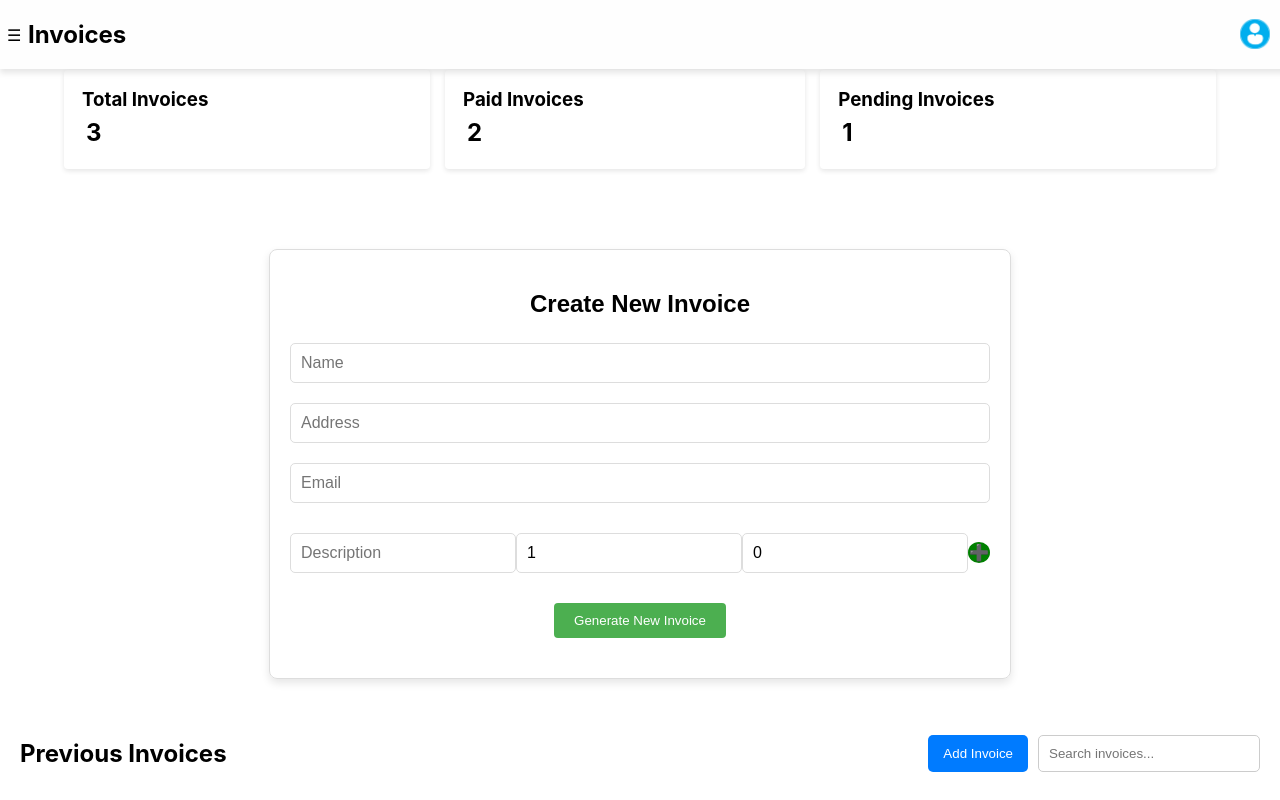
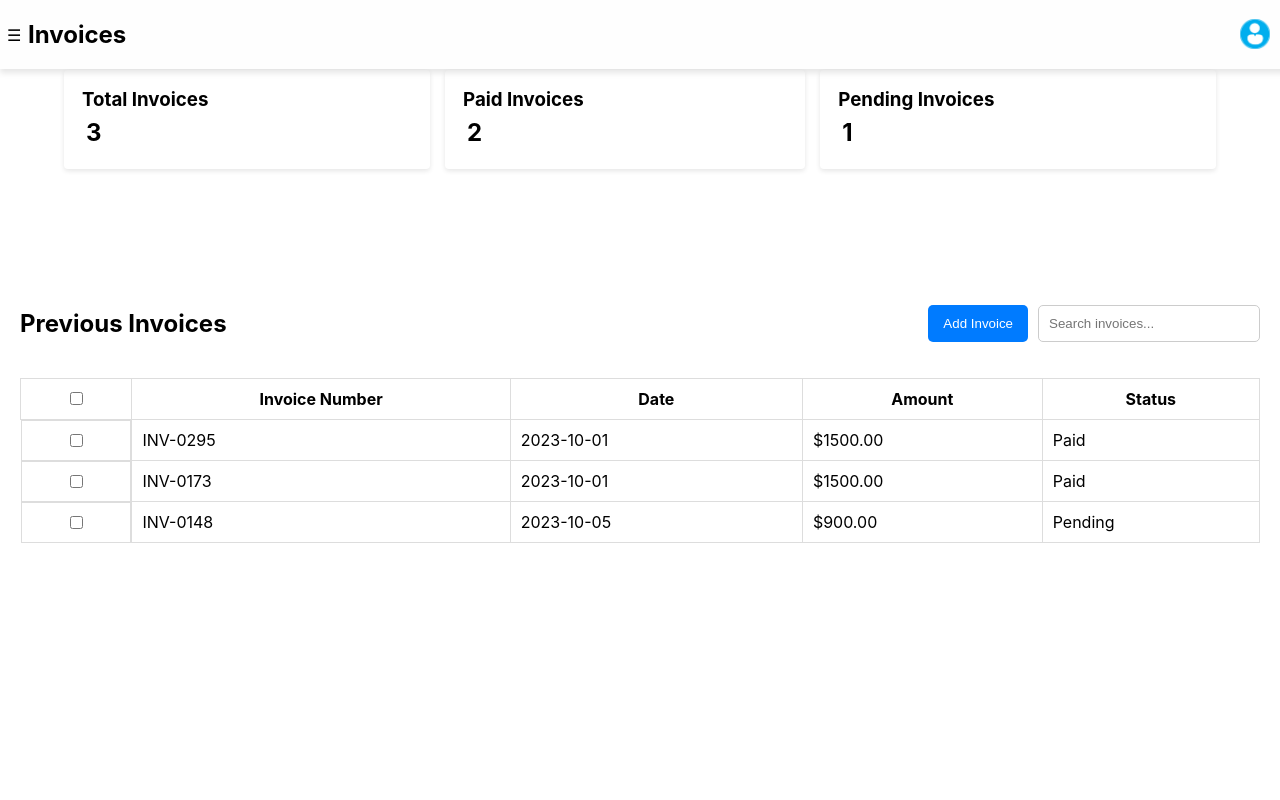
Before and after one commit to Ombito/Admin-dashboard, a React (Create React App) app: page /invoices in a window 1280 px wide. Shown: the top 800 px of the page. Built offline with nearby package versions, Linux system fonts and the light colour scheme; what @react-pdf/renderer would draw is missing.

Commit message:
Fix: invoices

```diff
--- a/src/components/Invoices/invoices.jsx
+++ b/src/components/Invoices/invoices.jsx
@@ -18,12 +18,17 @@ const Invoices = () => {
         items: [{ description: '', quantity: 1, price: 0 }],
     });
     const [selectedInvoices, setSelectedInvoices] = useState([]);
-
+    const [createInvoiceModal, setCreateInvoiceModal] = useState(false);
 
 
     useEffect(() => {
         setInvoices(data.invoices);
     }, []);
+
+    const invoiceToggleModal = () => {
+      setCreateInvoiceModal(true);
+      // document.body.style.overflow = 'hidden';
+  }
 
     const handleInputChange = (e) => {
         const { name, value } = e.target;
@@ -196,7 +201,9 @@ const handleSelectAllChange = (e) => {
             </div>
         </div>
         <div className="invoice-hero">
-            <div className="invoice-form">
+        {createInvoiceModal && (
+          <div className="invoice-form">
+
                 <h2>Create New Invoice</h2>
                 {['name', 'address', 'email'].map((field) => (
                     <input
@@ -240,7 +247,9 @@ const handleSelectAllChange = (e) => {
                 <button className="generate-button" onClick={generateInvoice}>
                     Generate New Invoice
                 </button>
+
             </div>
+          )}
 
             {currentInvoice && (
                 <div className="current-invoice">
@@ -314,7 +323,7 @@ const handleSelectAllChange = (e) => {
                 <div class="invoices-controls-hero">
                     <h2>Previous Invoices</h2>
                     <div className="invoices-controls">
-                        <button className="add-invoice-button">Add Invoice</button>
+                        <button onClick={invoiceToggleModal} className="add-invoice-button">Add Invoice</button>
                         <input type='text' className="search-invoices" placeholder='Search invoices...' />
                     </div>
                 </div>
```
